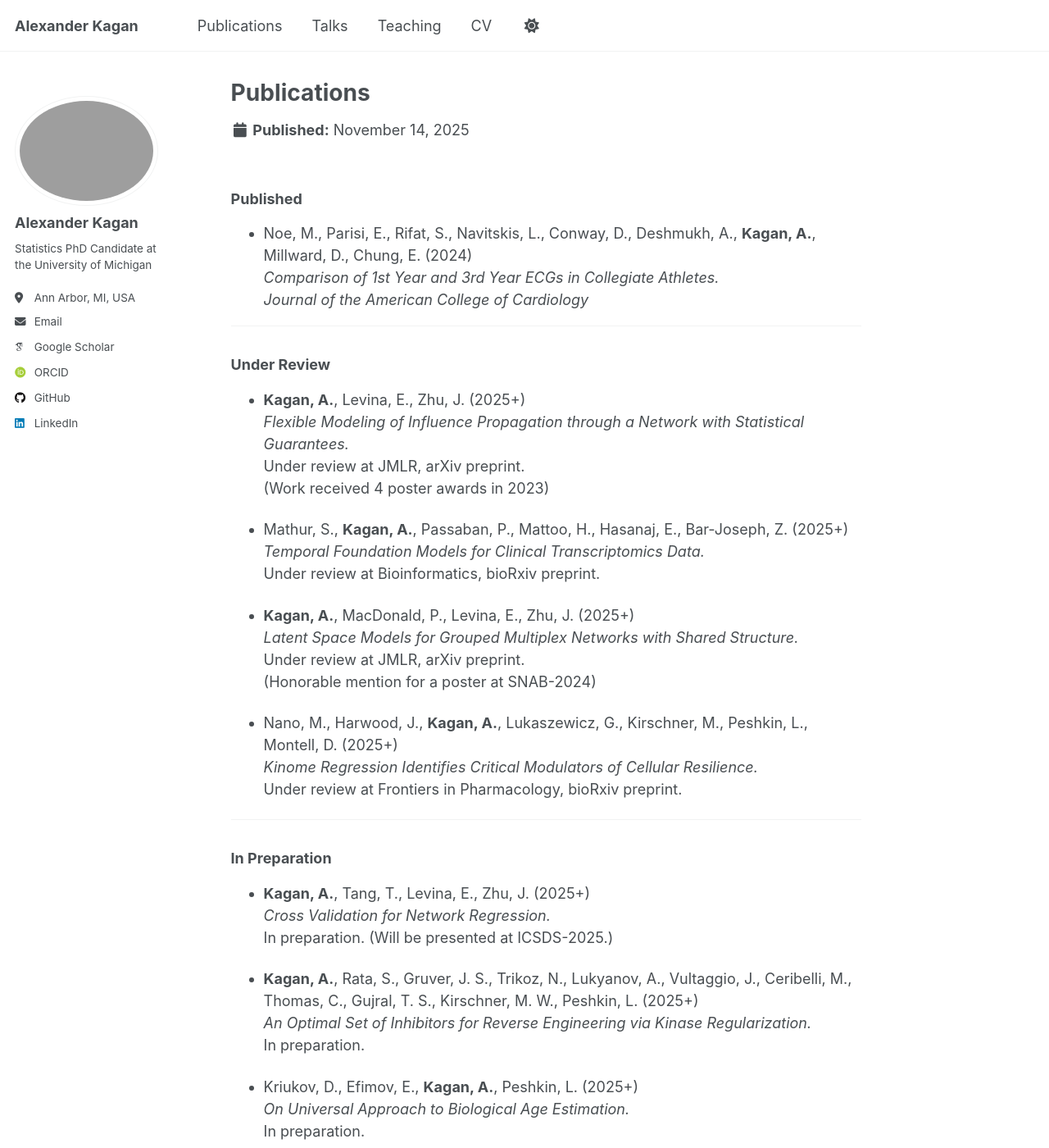
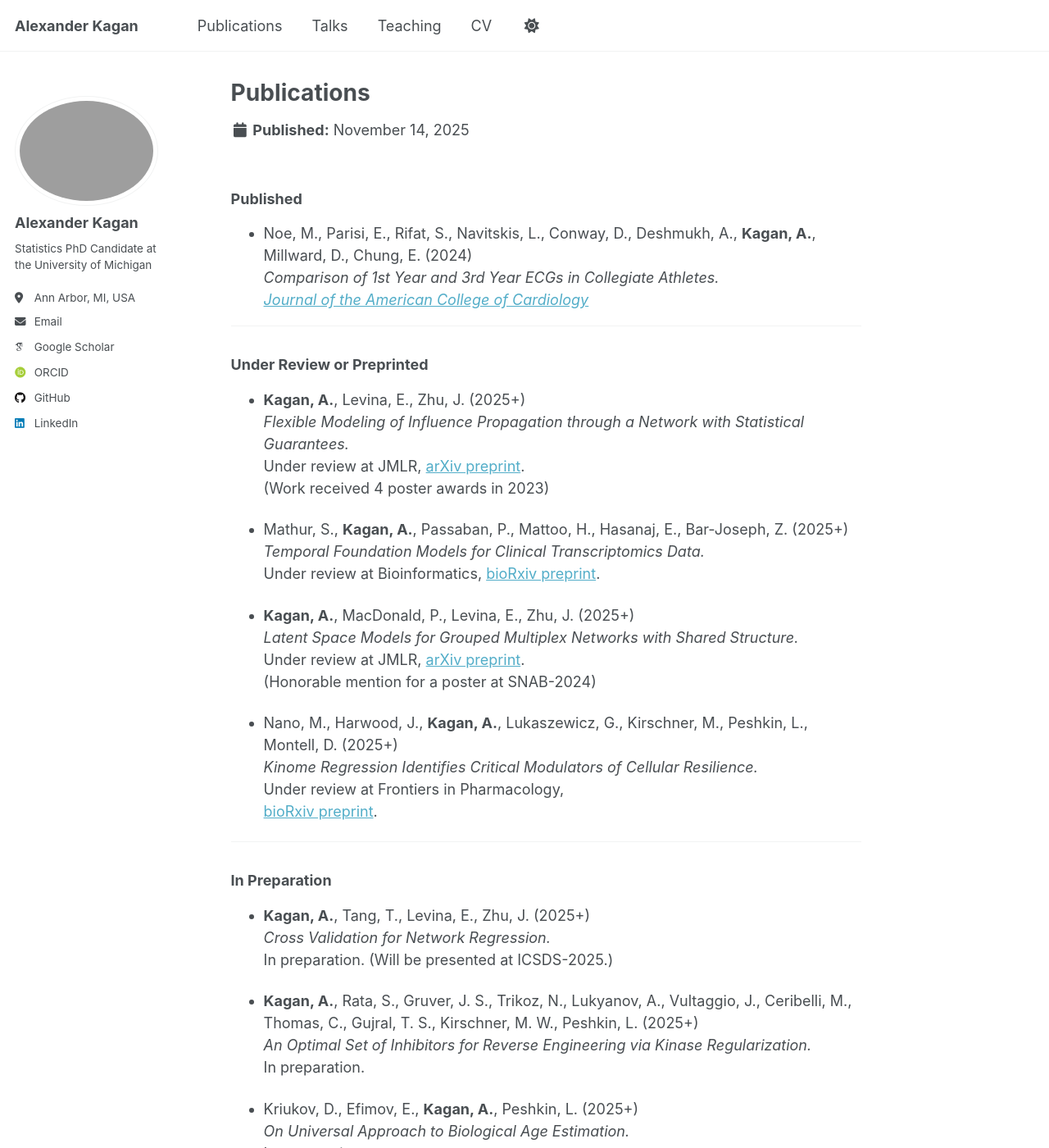
Before and after one commit to AlexanderKagan/AlexanderKagan.github.io, a Jekyll site: the page built from _publications/publication.md, in a window 1280 px wide and 1400 px high. Shown: the whole window at 82% size. Built offline with Jekyll 4.4.1, drawn with Linux system fonts in a browser that asks for light colours; some web fonts are replaced; a script that is not in the unit is left out.

Commit message:
pre-application update

```diff
--- a/_publications/publication.md
+++ b/_publications/publication.md
@@ -8,28 +8,29 @@ author_profile: true
 ### Published
 - Noe, M., Parisi, E., Rifat, S., Navitskis, L., Conway, D., Deshmukh, A., **Kagan, A.**, Millward, D., Chung, E. (2024)
   *Comparison of 1st Year and 3rd Year ECGs in Collegiate Athletes.*
-  *Journal of the American College of Cardiology*
+  [*Journal of the American College of Cardiology*](https://www.jacc.org/doi/10.1016/S0735-1097%2824%2904326-2)
 
 ---
 
-### Under Review
+### Under Review or Preprinted
 - **Kagan, A.**, Levina, E., Zhu, J. (2025+)
   *Flexible Modeling of Influence Propagation through a Network with Statistical Guarantees.*
-  Under review at JMLR, arXiv preprint.
+  Under review at JMLR, [arXiv preprint](https://arxiv.org/abs/2411.09100).
   (Work received 4 poster awards in 2023)
 
 - Mathur, S., **Kagan, A.**, Passaban, P., Mattoo, H., Hasanaj, E., Bar-Joseph, Z. (2025+)
   *Temporal Foundation Models for Clinical Transcriptomics Data.*
-  Under review at Bioinformatics, bioRxiv preprint.
+  Under review at Bioinformatics, [bioRxiv preprint](https://www.biorxiv.org/content/10.1101/2025.10.20.683402v1).
 
 - **Kagan, A.**, MacDonald, P., Levina, E., Zhu, J. (2025+)
   *Latent Space Models for Grouped Multiplex Networks with Shared Structure.*
-  Under review at JMLR, arXiv preprint.
+  Under review at JMLR, [arXiv preprint](https://arxiv.org/search/advanced?advanced=&terms-0-operator=AND&terms-0-term=Latent+space+models+for+grouped+multiplex+networks&terms-0-field=title&classification-computer_science=y&classification-physics_archives=all&classification-statistics=y&classification-include_cross_list=include&date-year=&date-filter_by=date_range&date-from_date=2025-11-12&date-to_date=2025-11-17&date-date_type=submitted_date&abstracts=show&size=50&order=-announced_date_first).
   (Honorable mention for a poster at SNAB-2024)
 
 - Nano, M., Harwood, J., **Kagan, A.**, Lukaszewicz, G., Kirschner, M., Peshkin, L., Montell, D. (2025+)
   *Kinome Regression Identifies Critical Modulators of Cellular Resilience.*
-  Under review at Frontiers in Pharmacology, bioRxiv preprint.
+  Under review at Frontiers in Pharmacology,
+  [bioRxiv preprint](https://www.biorxiv.org/search/author1%3AMaddalena%2BNano%20title%3AKinome%2Bregression%2Bidentifies%2Bcritical%2Bmodulators%2Bof%2Bcellular%2Bresilience%20title_flags%3Amatch-any%20jcode%3Abiorxiv%20limit_from%3A2025-11-14%20limit_to%3A2026-01-01%20numresults%3A10%20sort%3Arelevance-rank%20format_result%3Astandard).
 
 ---
 
```
